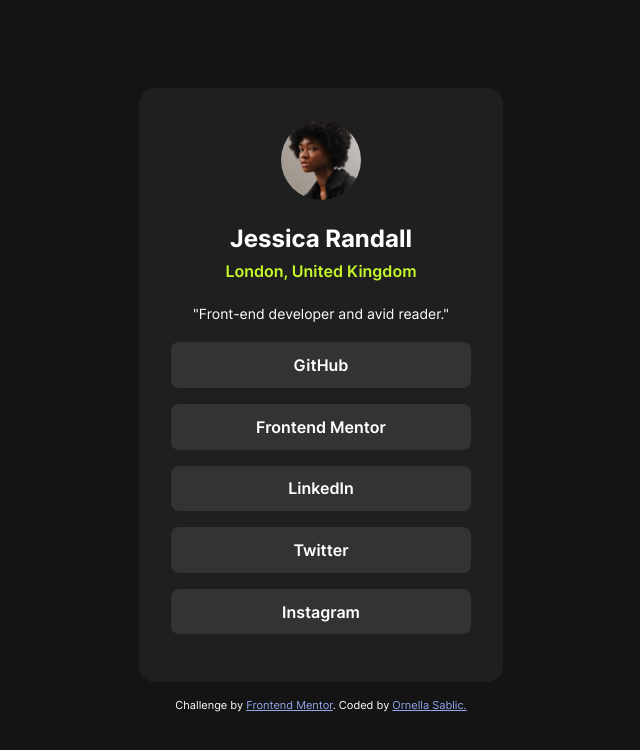
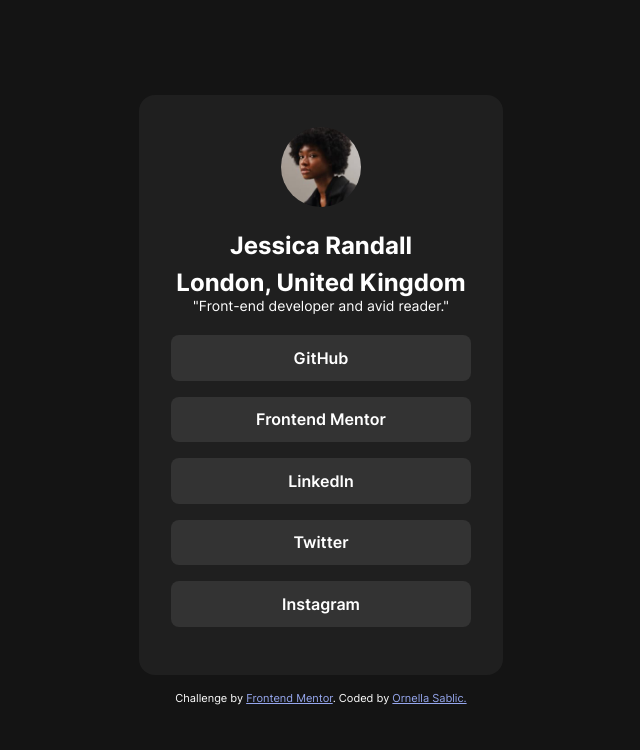
Before and after one commit to OrnellaSablic/social-links-profile, a plain HTML site: page index.html in a window 1280 px wide. Shown: the whole page, without its empty margins (319-959 px from the left). Drawn offline with Linux system fonts and the light colour scheme.

Commit message:
Update index.html

```diff
--- a/index.html
+++ b/index.html
@@ -17,7 +17,7 @@
     <div class="profile-container">
        <img src="assets/img/avatar-jessica.jpeg" alt="imagen de perfil">
       <h1>Jessica Randall</h1>
-      <h4>London, United Kingdom</h4>
+      <h2>London, United Kingdom</h2>
       <p>"Front-end developer and avid reader."</p>
     </div>
     <div class="social-networks-container">
```
